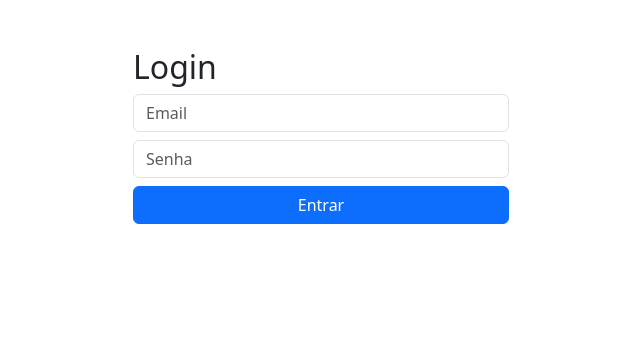
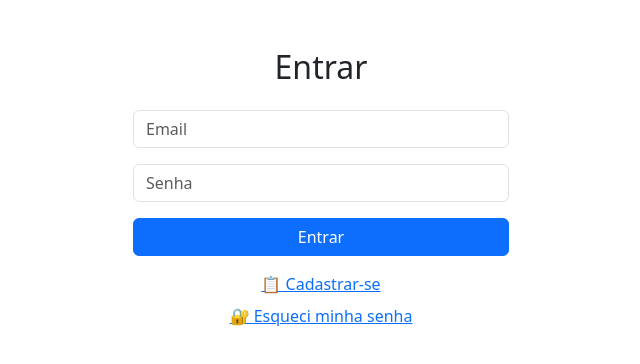
Before and after one commit to jeffersonbrunoo/arbitragem-cripto, a React (Vite) app in the folder frontend/: page / in a window 1280 px wide. Shown: the top 364 px of the page, without its empty margins (319-959 px from the left). Built offline with nearby package versions, Linux system fonts and the light colour scheme.

Commit message:
feat: acrescenta botoes de cadastro e esqueceu a senha | fixa bug no dashboard

```diff
--- a/frontend/src/components/LoginPage.jsx
+++ b/frontend/src/components/LoginPage.jsx
@@ -1,5 +1,5 @@
 import { useState } from 'react';
-import { useNavigate } from 'react-router-dom';
+import { useNavigate, Link } from 'react-router-dom';
 import api from '../services/api';
 
 function LoginPage() {
@@ -25,12 +25,31 @@ function LoginPage() {
 
   return (
     <div className="container mt-5" style={{ maxWidth: 400 }}>
-      <h2>Login</h2>
+      <h2 className="mb-4 text-center">Entrar</h2>
       <form onSubmit={login}>
-        <input type="email" className="form-control mb-2" placeholder="Email" value={email} onChange={(e) => setEmail(e.target.value)} />
-        <input type="password" className="form-control mb-2" placeholder="Senha" value={password} onChange={(e) => setPassword(e.target.value)} />
-        <button type="submit" className="btn btn-primary w-100">Entrar</button>
+        <input
+          type="email"
+          className="form-control mb-3"
+          placeholder="Email"
+          value={email}
+          onChange={(e) => setEmail(e.target.value)}
+          required
+        />
+        <input
+          type="password"
+          className="form-control mb-3"
+          placeholder="Senha"
+          value={password}
+          onChange={(e) => setPassword(e.target.value)}
+          required
+        />
+        <button type="submit" className="btn btn-primary w-100 mb-3">Entrar</button>
       </form>
+
+      <div className="text-center">
+        <Link to="/register" className="d-block mb-2">📋 Cadastrar-se</Link>
+        <Link to="/forgot" className="d-block">🔐 Esqueci minha senha</Link>
+      </div>
     </div>
   );
 }
--- a/frontend/src/components/Sidebar.jsx
+++ b/frontend/src/components/Sidebar.jsx
@@ -33,7 +33,7 @@ function Sidebar({
         value={intervalo}
         onChange={(e) => setIntervalo(Number(e.target.value))}
       >
-        <option value={3}>Atualizar a cada 3s</option>
+        <option value={1}>Atualizar a cada 1s</option>
         <option value={10}>Atualizar a cada 10s</option>
         <option value={30}>Atualizar a cada 30s</option>
         <option value={60}>Atualizar a cada 60s</option>
```
